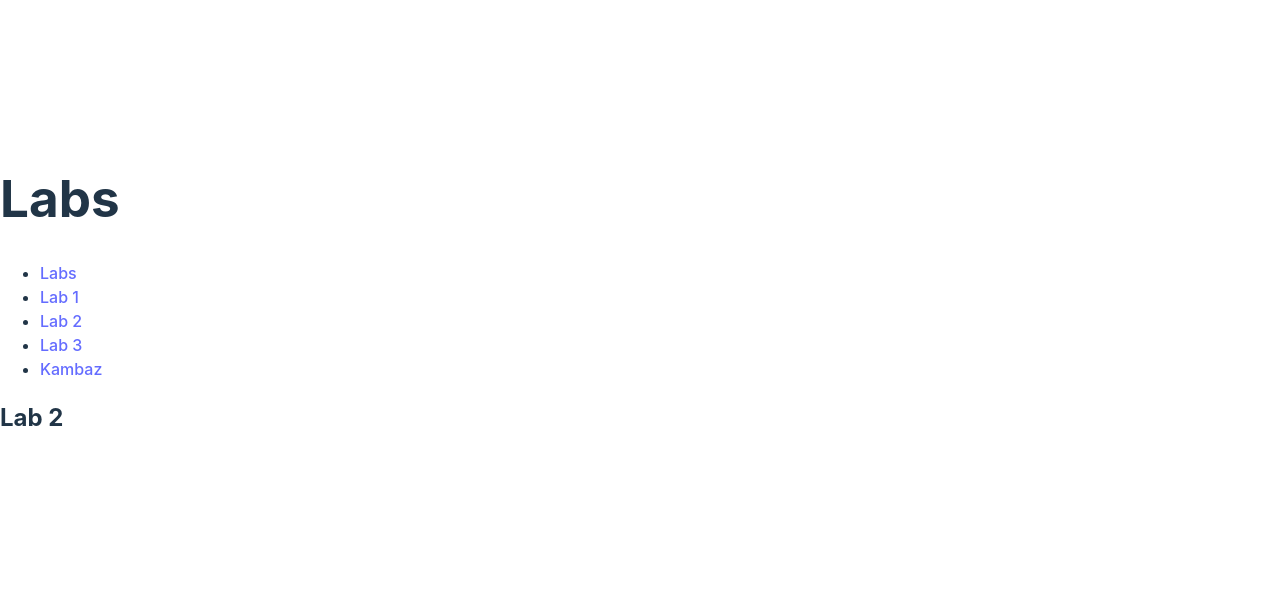
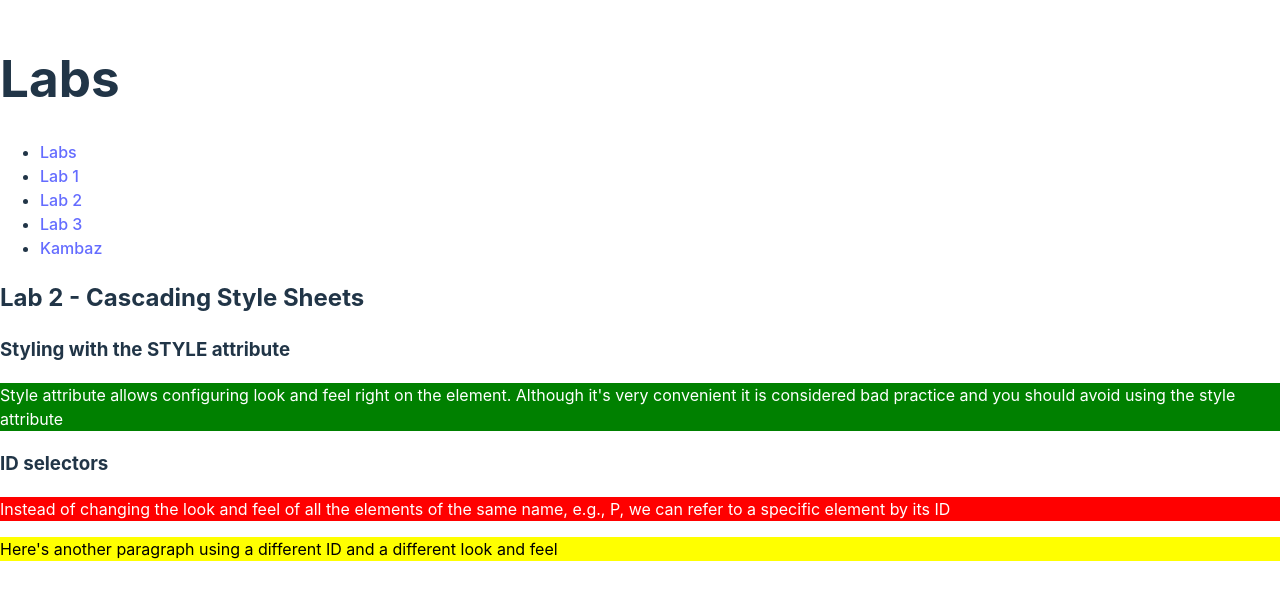
Before and after one commit to jh991205/kambaz-react-web-app, a React (Vite) app: page /#/Labs/Lab2 in a window 1280 px wide. Shown: the part 104-704 px from the top of the page. Built offline with nearby package versions, Linux system fonts and the light colour scheme; the HTML template or start-up script is replaced by a standard one.

Commit message:
lab2 init

```diff
--- /dev/null
+++ b/src/Labs/Lab2/index.css
@@ -0,0 +1,19 @@
+p {
+    background-color: green;
+    color: white;
+}
+
+p#wd-id-selector-1 {
+    background-color: red;
+    color: white;
+}
+
+p#wd-id-selector-2 {
+    background-color: yellow;
+    color: black;
+}
+
+.wd-class-selector {
+    background-color: yellow;
+    color: blue;
+}
--- a/src/Labs/Lab2/index.tsx
+++ b/src/Labs/Lab2/index.tsx
@@ -1,7 +1,26 @@
+import "./index.css";
+
 export default function Lab2() {
   return (
-    <div>
-      <h2>Lab 2</h2>
+    <div id="wd-lab2">
+      <h2>Lab 2 - Cascading Style Sheets</h2>
+      <h3>Styling with the STYLE attribute</h3>
+      <p>
+        Style attribute allows configuring look and feel right on the element.
+        Although it's very convenient it is considered bad practice and you
+        should avoid using the style attribute
+      </p>{" "}
+      <div id="wd-css-id-selectors">
+        <h3>ID selectors</h3>
+        <p id="wd-id-selector-1">
+          Instead of changing the look and feel of all the elements of the same
+          name, e.g., P, we can refer to a specific element by its ID
+        </p>
+        <p id="wd-id-selector-2">
+          Here's another paragraph using a different ID and a different look and
+          feel
+        </p>{" "}
+      </div>
     </div>
   );
 }
```
